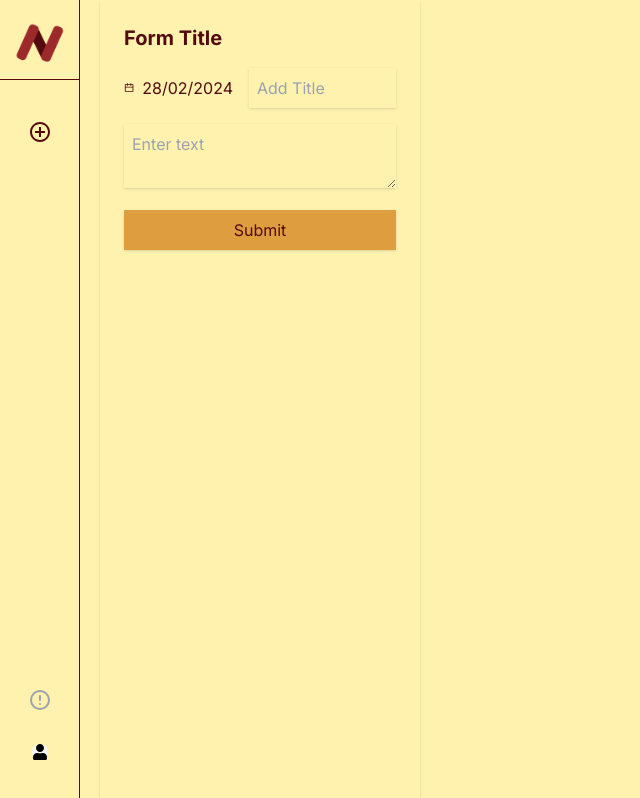
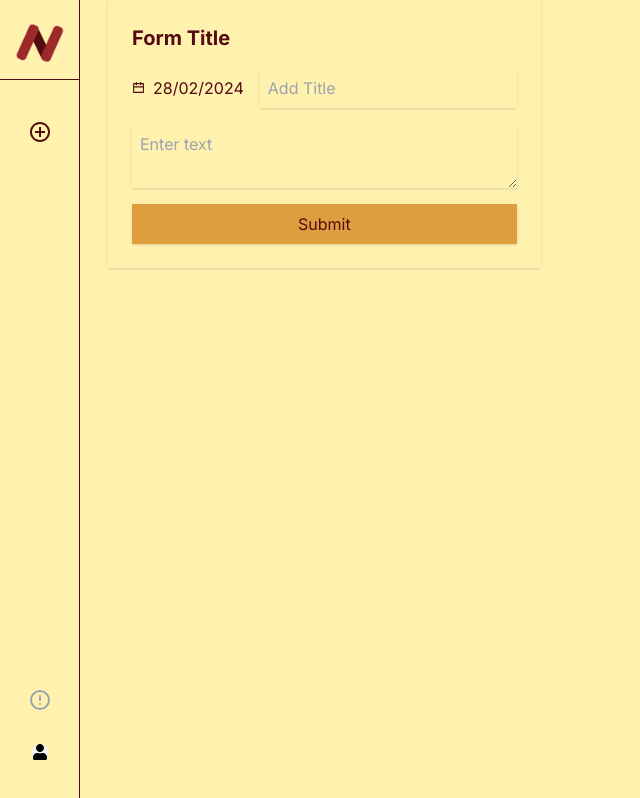
Before and after one commit to aicha-azr/Note-Management, a Next.js app: page / in a window 1280 px wide. Shown: the whole page, without its empty margins (0-640 px from the left). Built offline with nearby package versions, Linux system fonts and the light colour scheme.

Commit message:
NMP-4 <edit note layout >

```diff
--- a/app/ReusableComponent/Form.tsx
+++ b/app/ReusableComponent/Form.tsx
@@ -13,7 +13,7 @@ interface CardProps {
 const Form: React.FC<CardProps> = ({ className, children, ...rest }) =>{
     return(
         <>
-        <form className={cn(className, "flex flex-col items-stretch shadow-md rounded-sm p-2 bg-pastell-blue text-blan gap-[2rem] max-w-[550px]")} {...rest}>
+        <form className={cn(className, "flex flex-col items-stretch shadow-md rounded-sm p-2 bg-pastell-blue text-blan gap-[2rem] w-[100%]")} {...rest}>
         <Title/>
         <hr></hr>
         <Description/>
--- a/app/ReusableComponent/editNote.tsx
+++ b/app/ReusableComponent/editNote.tsx
@@ -2,11 +2,15 @@ import { FaPlus, FaUser, FaUserEdit } from "react-icons/fa";
 import logo from '../assets/noted-logo.webp'
 import logoicon from '../assets/favicon.webp'
 import { RiCalendarLine } from "react-icons/ri";
+import { cn } from "./cn/Cn";
 
-const EditNote: React.FC = () => {
+interface editNote{
+  className?:string
+}
+
+const EditNote: React.FC<editNote> = ({className}) => {
     return (
-        <div className="flex justify-end mx-5">
-        <div className="w-80 bg-blanc-casse text-burgendy p-6  shadow">
+      <div className={cn(className,"bg-blanc-casse text-burgendy p-6 flex flex-col h-fit justify-end mx-5  shadow")}>
           <h2 className="text-xl font-bold mb-4">Form Title</h2>
           <div className="flex items-center mb-4">
             <RiCalendarLine className="mr-2 text-xl" />
@@ -16,7 +20,6 @@ const EditNote: React.FC = () => {
           <textarea className="w-full p-2 border-0 mb-4 bg-transparent shadow" placeholder="Enter text"></textarea>
           <button className="w-full bg-gold shadow text-burgendy py-2 ">Submit</button>
         </div>
-      </div>
     );
 };
 
--- a/app/page.tsx
+++ b/app/page.tsx
@@ -17,11 +17,13 @@ export default function Home() {
     return pageNumbers;
   };
 
-  return (
-    <div className="flex  h-screen  bg-blanc-casse">
+  return (<>
+            <div className=" h-screen bg-blanc-casse flex gap-2">
+              <SideBar/>
 
-      <SideBar/>
-      <EditNote/>
-    </div>
+              <EditNote />
+            </div>
+            </>
+
   );
 }
```
